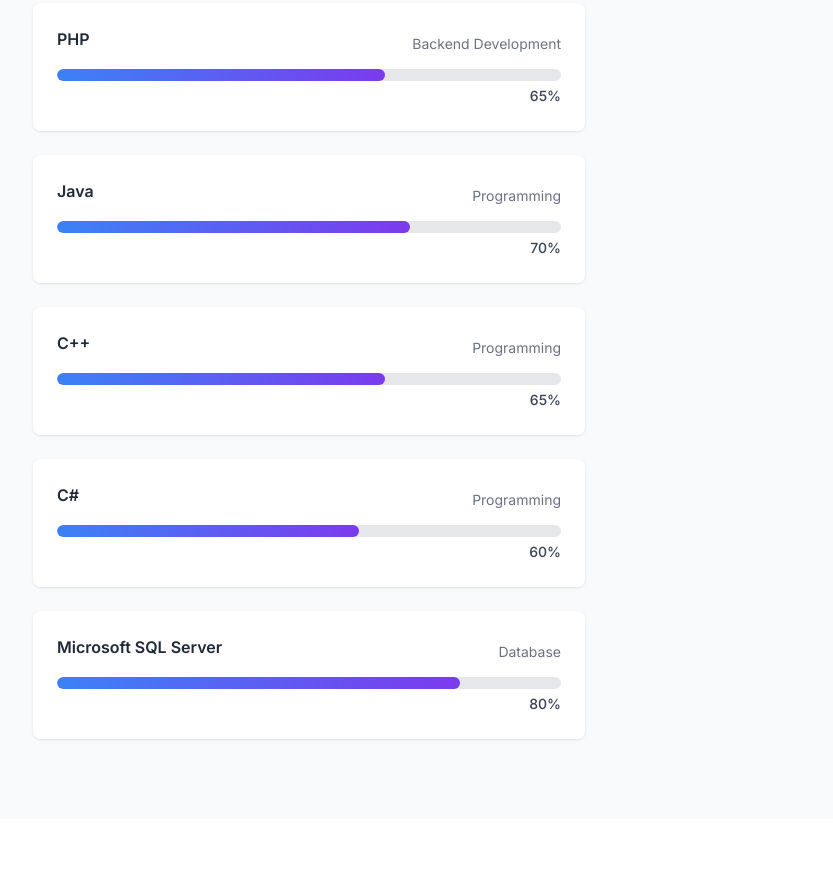
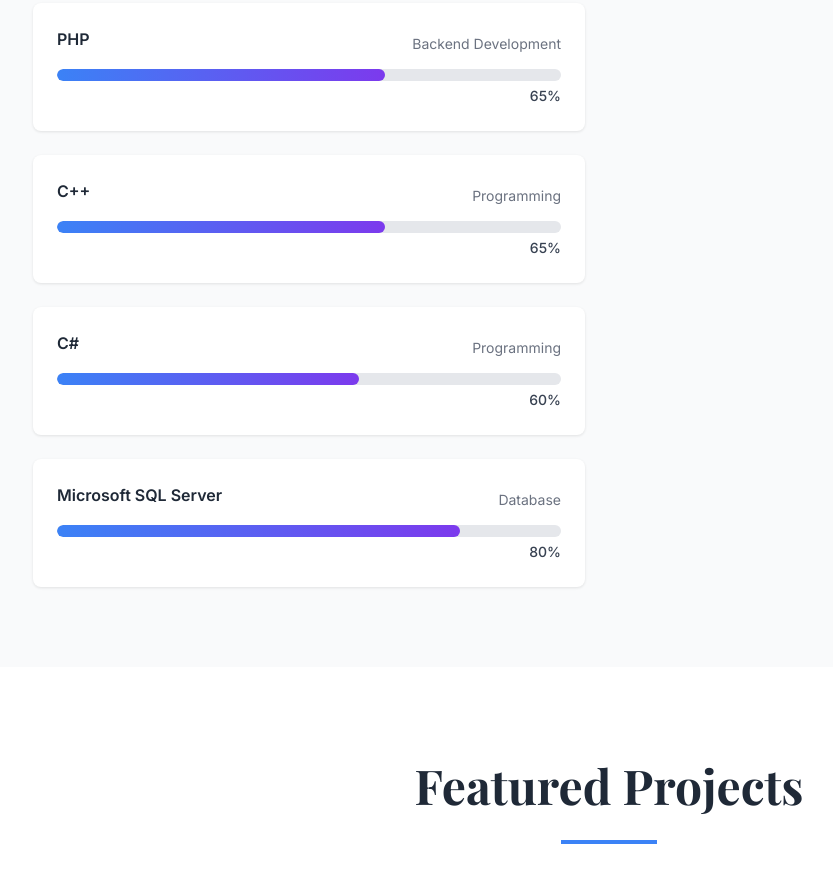
Before and after one commit to HabtamuAlemu/habtamu-alemu-portfolio, a plain HTML site: page index.html in a window 1280 px wide. Shown: the part 4641-5537 px from the top of the page, without its empty margins (31-864 px from the left). Drawn offline with nearby package versions, Linux system fonts and the light colour scheme.

Commit message:
Update index.html

```diff
--- a/index.html
+++ b/index.html
@@ -428,17 +428,6 @@
                                     <div class="progress" data-width="65"></div>
                                 </div>
                                 <div class="skill-percentage">65%</div>
-                            </div>
-
-                            <div class="skill-bar">
-                                <div class="skill-info">
-                                    <span class="skill-name">Java</span>
-                                    <span class="skill-category">Programming</span>
-                                </div>
-                                <div class="progress-bar">
-                                    <div class="progress" data-width="70"></div>
-                                </div>
-                                <div class="skill-percentage">70%</div>
                             </div>
 
                             <div class="skill-bar">
```
